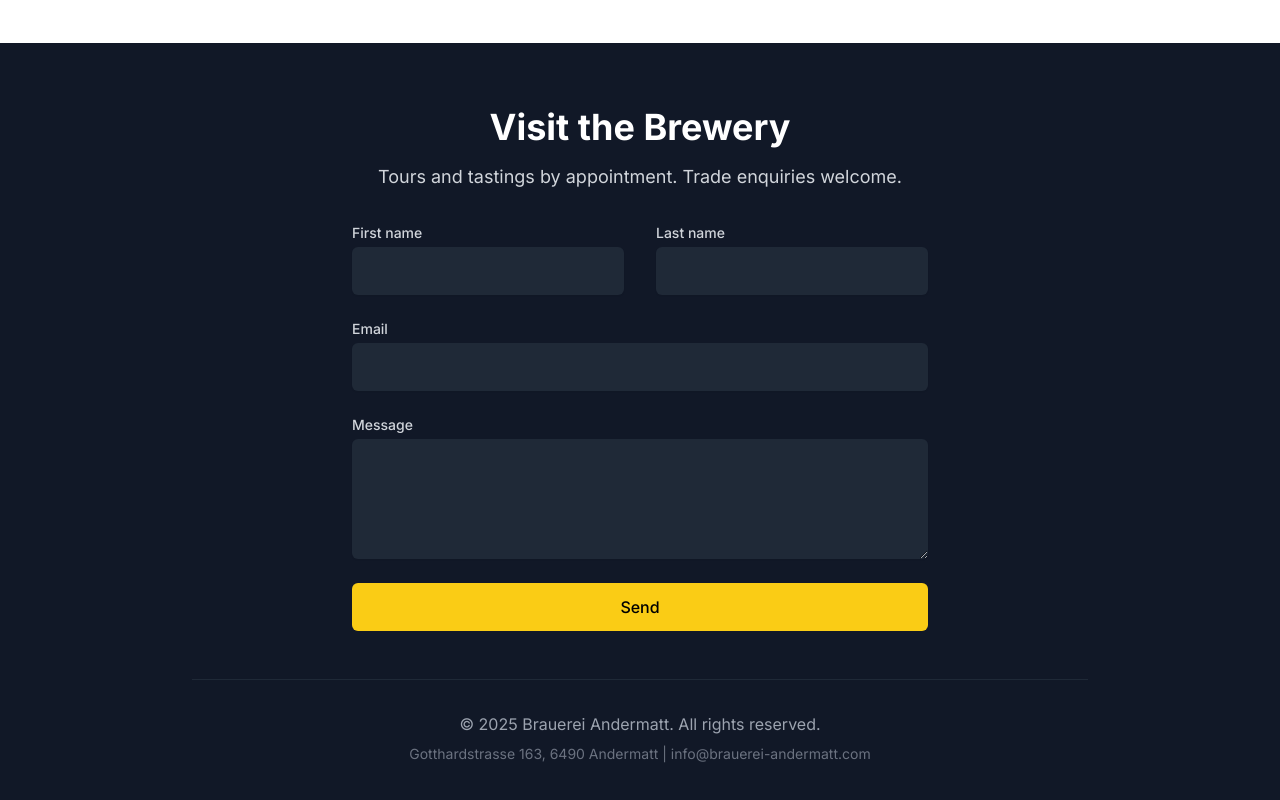
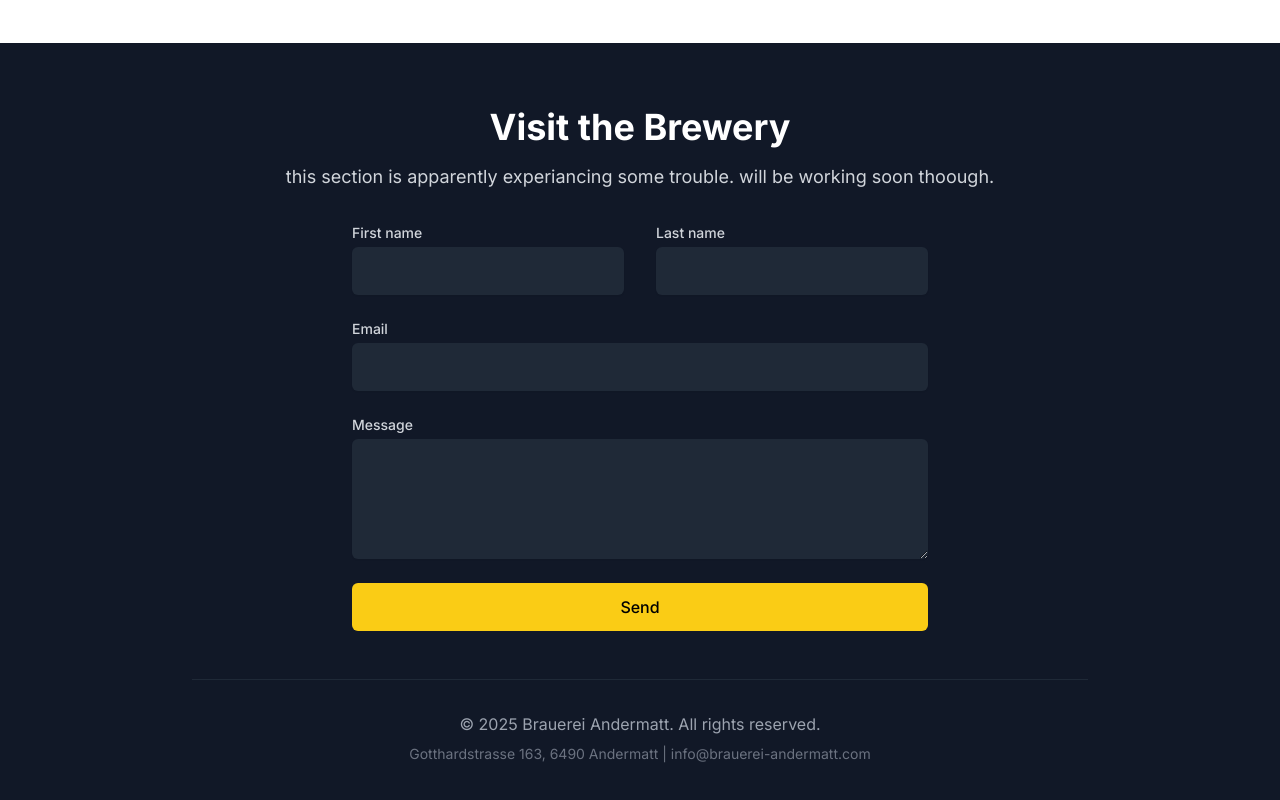
Before and after one commit to swissdesign/BrauereiWC, a plain HTML site: page brewery.html in a window 1280 px wide. Shown: the part 2889-3689 px from the top of the page. Drawn offline with nearby package versions, Linux system fonts and the light colour scheme.

Commit message:
Update brewery.html

```diff
--- a/brewery.html
+++ b/brewery.html
@@ -273,7 +273,7 @@
     <section id="contact" class="bg-gray-900 text-white py-16 px-6 md:px-10">
       <div class="max-w-4xl mx-auto text-center">
         <h2 class="text-3xl md:text-4xl font-bold mb-4">Visit the Brewery</h2>
-        <p class="text-lg text-gray-300 mb-8">Tours and tastings by appointment. Trade enquiries welcome.</p>
+        <p class="text-lg text-gray-300 mb-8">this section is apparently experiancing some trouble. will be working soon thoough.</p>
         <form action="#" method="POST" class="mt-6 text-left max-w-xl mx-auto">
           <div class="grid grid-cols-1 gap-y-6 sm:grid-cols-2 sm:gap-x-8">
             <div>
```
